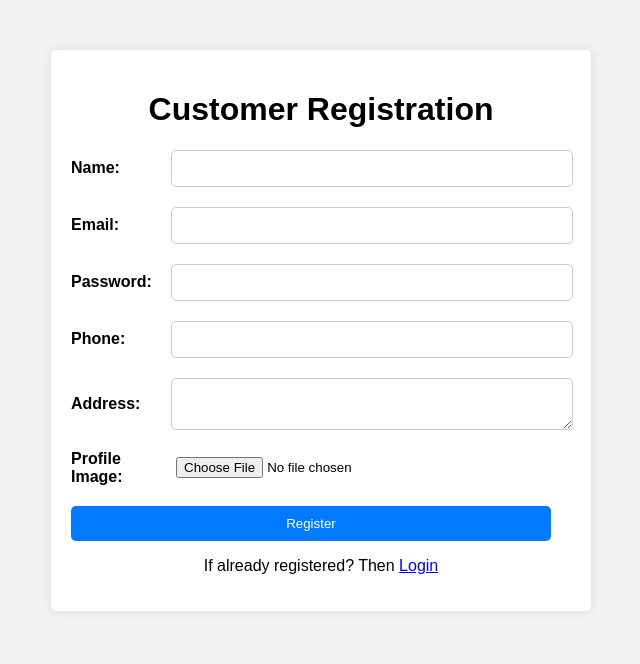
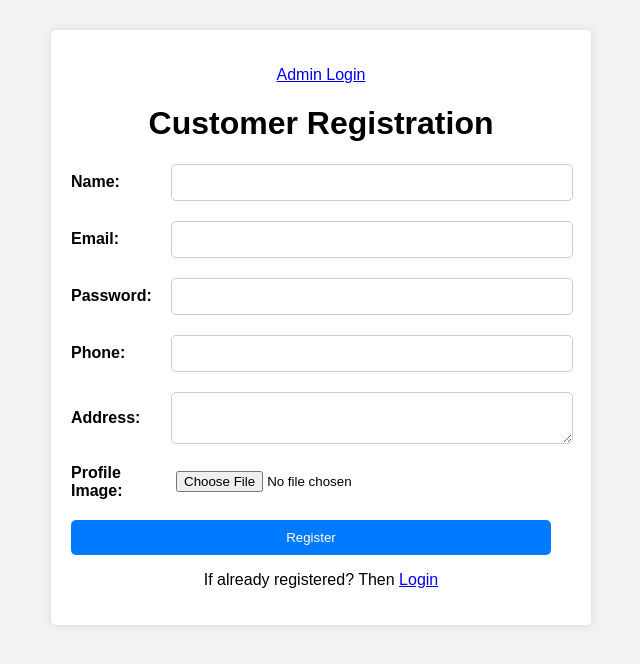
Before and after one commit to lagadreshma/Django-Application, a Django app: template register/templates/register.html in a window 1280 px wide. Shown: the top 664 px of the page, without its empty margins (319-959 px from the left). Run offline with Django 5.2, Linux system fonts and the light colour scheme; the template is opened without the code that fills it, so the values that code supplies are empty.

Commit message:
Update register.html

```diff
--- a/register/templates/register.html
+++ b/register/templates/register.html
@@ -17,7 +17,7 @@
 
 .container {
     max-width: 500px;
-    margin: 50px auto;
+    margin: 30px auto;
     background-color: #fff;
     padding: 20px;
     border-radius: 5px;
@@ -26,6 +26,10 @@
 
 h1{
     text-align: center;
+}
+p .adminLink a{
+    text-align: right;
+    text-decoration: none;
 }
 
 form {
@@ -77,11 +81,13 @@ button:hover {
 
 </style>
 
-
 </head>
 <body>
     <div class="container">
+
+        <p class="adminLink"> <a href="{% url 'adminlogin' %}">Admin Login </a></p>
         <h1>Customer Registration</h1>
+
         <form method="post" action="" enctype="multipart/form-data">
             {% csrf_token %}
             <div class="form-group">
```
